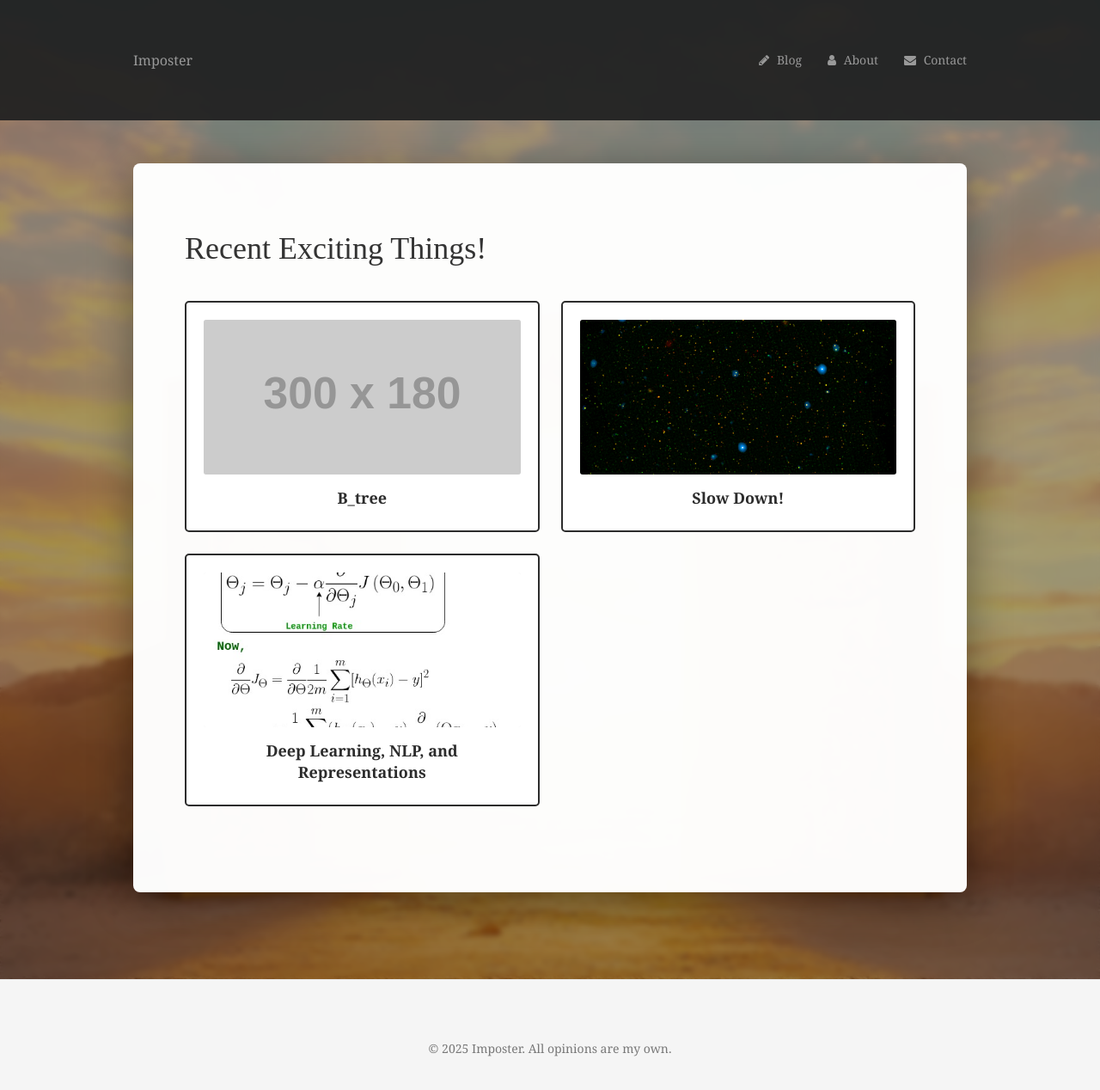
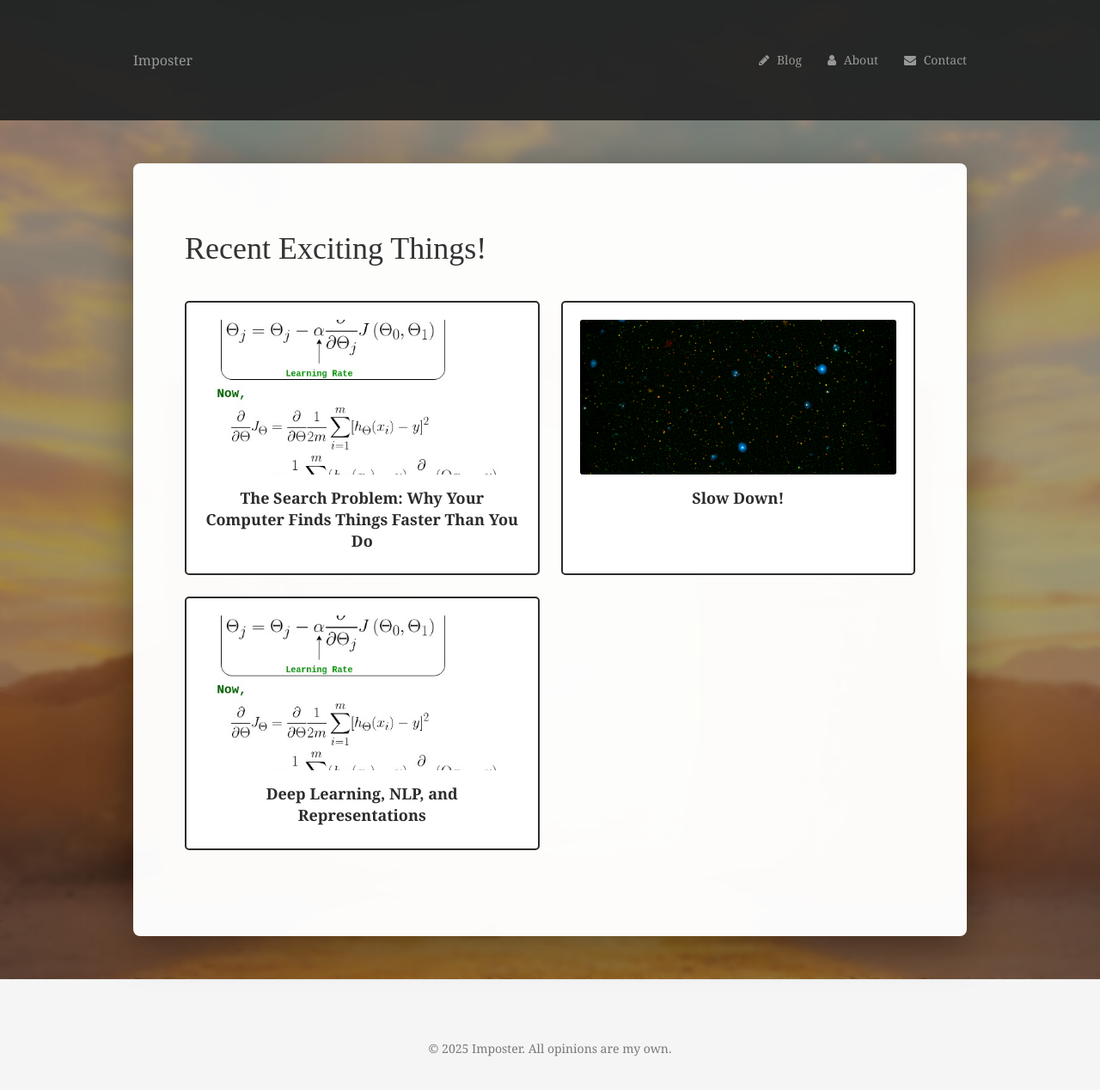
Before and after one commit to deyaa1251/deyaa1251, a Jekyll site: the page built from index.html, in a window 1280 px wide and 1300 px high. Shown: the top 1268 px of the window at 86% size. Built offline with Jekyll 4.4.1, drawn with Linux system fonts in a browser that asks for light colours; some web fonts are replaced; some of the changed lines change nothing that is shown.

Commit message:
Update 2025-10-24-b_tree.md

```diff
--- a/_posts/2025-10-24-b_tree.md
+++ b/_posts/2025-10-24-b_tree.md
@@ -1,7 +1,3 @@
-# The Search Problem: Why Your Computer Finds Things Faster Than You Do
-
-*Posted on January 25, 2025*
-
 ---
 layout: post
 title: "The Search Problem: Why Your Computer Finds Things Faster Than You Do"
```
